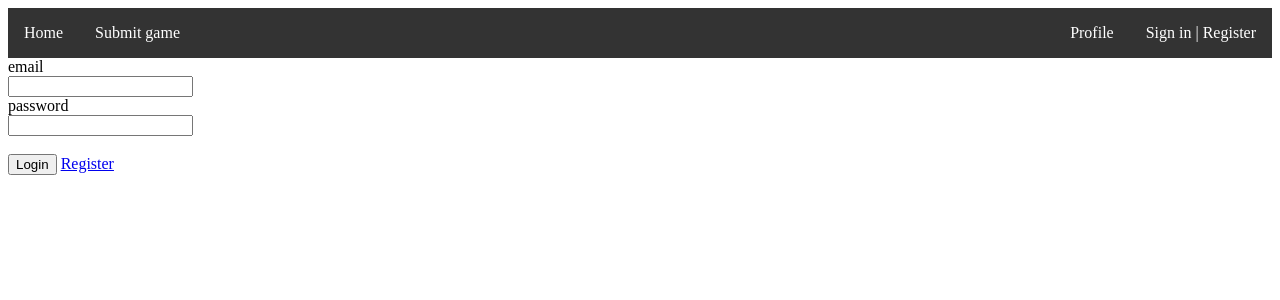
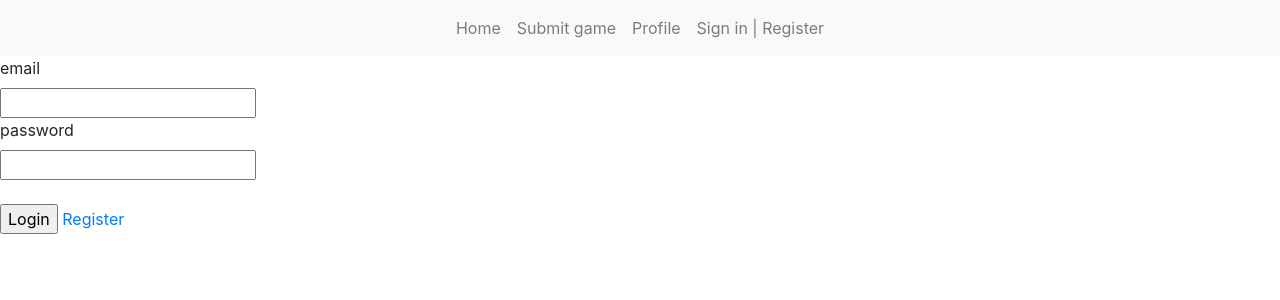
Before and after one commit to injornal/chess-rating-system, a Flask app: page /login/ in a window 1280 px wide. Shown: the top 300 px of the page. Run offline with Flask 3, Linux system fonts and the light colour scheme.

Commit message:
Bootstrap

```diff
--- a/src/chrate/blueprints/login/static/styles/login.css
+++ /dev/null
@@ -1,3 +0,0 @@
-.error {
-    color: red;
-}
--- a/src/chrate/blueprints/login/templates/login.html
+++ b/src/chrate/blueprints/login/templates/login.html
@@ -1,7 +1,6 @@
 {% extends 'base.html' %}
 
 {% block styles %}
-<link rel="stylesheet" href='/login/static/styles/login.css' />
 {% endblock %}
 
 {% block content %}
--- a/src/chrate/static/styles/base.css
+++ /dev/null
@@ -1,27 +0,0 @@
-ul {
-  list-style-type: none;
-  margin: 0;
-  padding: 0;
-  overflow: hidden;
-  background-color: #333333;
-}
-
-li {
-  float: left;
-}
-
-li a {
-  display: block;
-  color: white;
-  text-align: center;
-  padding: 16px;
-  text-decoration: none;
-}
-
-li a:hover {
-  background-color: #111111;
-}
-
-.bar-right {
-    float: right;
-}
--- a/src/chrate/templates/base.html
+++ b/src/chrate/templates/base.html
@@ -2,19 +2,19 @@
 <html lang="en">
 <head>
   <meta charset="UTF-8">
-  <link rel="stylesheet" href='/static/styles/base.css' />
+  <link rel="stylesheet" href="https://cdn.jsdelivr.net/npm/bootstrap@4.0.0/dist/css/bootstrap.min.css" integrity="sha384-Gn5384xqQ1aoWXA+058RXPxPg6fy4IWvTNh0E263XmFcJlSAwiGgFAW/dAiS6JXm" crossorigin="anonymous">
   {% block styles %}{% endblock %}
   <title>Chess</title>
 </head>
 <body>
-  <div class="navbar">
-    <ul>
-      <li><a href="/">Home</a></li>
-      <li><a href="/game/record">Submit game</a></li>
-      <li class="bar-right"><a href="/login">Sign in | Register</a></li>
-      <li class="bar-right"><a href="/profile">Profile</a></li>
+  <nav class="navbar navbar-expand-lg navbar-light bg-light">
+    <ul class="navbar-nav collapse navbar-collapse justify-content-center">
+      <li class="nav-item"><a class="nav-link" href="/">Home</a></li>
+      <li class="nav-item"><a class="nav-link" href="/game/record">Submit game</a></li>
+      <li class="nav-item"><a class="nav-link" href="/profile">Profile</a></li>
+      <li class="nav-item"><a class="nav-link" href="/login">Sign in | Register</a></li>
     </ul>
-  </div>
+  </nav>
   <div class="content">
     {% block content %}{% endblock %}
   </div>
```
